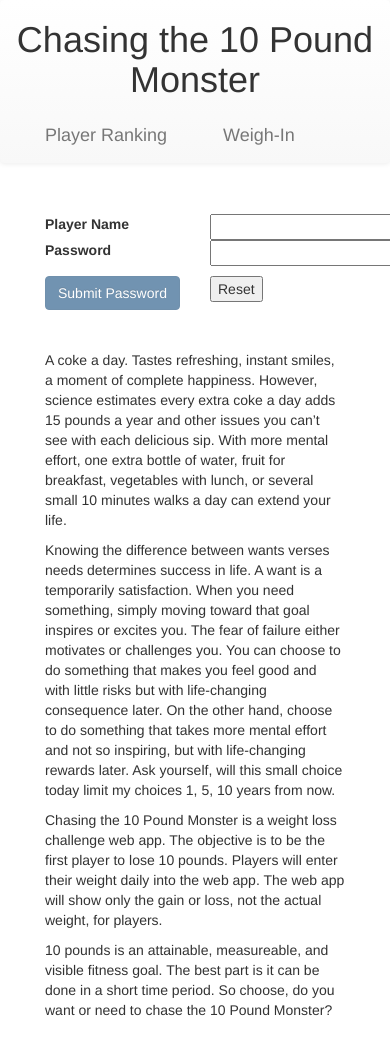
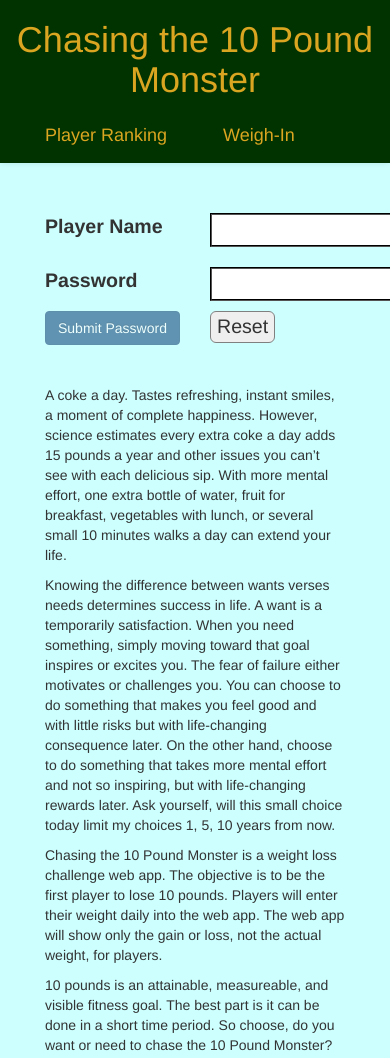
Before and after one commit to jcsmileyjr/10MON, a plain HTML site: page index.html in a window 390 px wide. Shown: the top 1058 px of the page. Before the commit the page ends 1030 px from the top, so only its background shows below. Drawn offline with nearby package versions, Linux system fonts and the light colour scheme; some packages are replaced by stand-ins of ours; a script that the page names is missing.

Commit message:
Issues #10 & #11 Add CSS fonts and colors to App
1. Applied css primary colors to:
- sky blue to body
- dark pine green to nav
- goldenrod to nav fonts
2. Add comments to all CSS rules and message variable html
3. Input, labels, and Ranking page's text bigger with font-size
percentages
4. Fix Minor bugs
- change input type logIn page  to password
- Ranking page's ranking title align with index numbers

```diff
--- a/10MON.css
+++ b/10MON.css
@@ -1,7 +1,53 @@
+                                    /*NAVIGATION Code*/
+/*centers the page titles and nav app title*/
 h1, h2 {
     text-align: center;
 }
 
+/* right side align Player Ranking nav link*/
 .navLinkTextRight {
     text-align: right;
 }
+
+                                    /* INPUT BUTTON Code*/
+/* increase font-size of user input boxes and labels*/
+input, label {
+    font-size: 140%;
+}
+
+/* Enlarge the input boxe border, add background color, border color (CCFFCC), add margin and padding*/
+input {
+        border-style: groove;
+        border-color: black;
+}
+
+/* sets a different border for reset buttons from the regular input buttons on the logIn and weighIn pages*/
+.noBorder {
+    border-radius: 6px;
+    border-color: grey;
+    border-width: thin;
+}
+
+                                    /*BACKGROUND COLOR*/
+/* background color for middle column in body. Looking for a super light blue color.*/
+body {
+    background-color:CDFFFF;
+    min-height: 100%;
+}
+
+/* background color for nav. Looking for a medium to dark green for constrast. Dark pine green 003300 background with goldenrod font*/
+.navColor {
+    background-color: 003300;
+    color: goldenrod;
+}
+
+/* font color for nav links, goldenrod.*/
+nav h4 {
+    color: goldenrod;
+}
+
+                                    /*BODY ELEMENTS CODE*/
+
+.rankingFontSize {
+    font-size: 120%;
+}
--- a/index.html
+++ b/index.html
@@ -24,7 +24,7 @@
 <!--creates a navigation area, fixed to the top of the screen, and set it to "Bootstrap" default -->
 <nav class="navbar-default" >
   <!-- -->
-    <div class="container-fluid">
+    <div class="container-fluid navColor">
         <div class="row">
             <!--Display title of the app & link to Player Ranking Page -->
             <div class= "col-xs-12 col-sm-12 col-md-12 col-lg-12">
@@ -43,26 +43,29 @@
 </nav>
 <div class="container-fluid">
     <div class="row">
-        <div class="col-xs-0 col-sm-0 col-md-3 col-lg-3"></div><!--end of left main column  -->
-        <div class="col-xs-12 col-sm-12 col-md-6 col-lg-6" >
+        <div class="hidden-xs hidden-sm col-md-3 col-lg-3 "></div><!--end of left main column  -->
+        <div class="col-xs-12 col-sm-12 col-md-6 col-lg-6 " >
             <div class= "col-xs-12 col-sm-12 col-md-12 col-lg-12" ng-show="view=='logInPage'">
                 <form name="logInform" novalidate>
                     <!--Login Name input area -->
+                    <!--The message variable states log-in failure -->
                     <br><br><p>{{message}}</p>
                     <div class="col-xs-6 col-sm-6 col-md-6 col-lg-6">
                         <label for="inputLogInName">Player Name </label>
                     </div>
                     <div class="col-xs-6 col-sm-6 col-md-6 col-lg-6">
-                        <input name="inputlogInName" type="text" ng-model="userName" required>
+                        <input name="inputlogInName" type="text" ng-model="userName" size="15" required>
                         <!--input field validation. Checking for if valid and if field been clicked on and left empty-->
                         <span ng-show="logInform.inputLogInName.$invalid && !logInform.inputLogInName.$pristine">Required!</span>
                     </div>
                     <!--Login password input area -->
                     <div class="col-xs-6 col-sm-6 col-md-6 col-lg-6">
+                        <br>
                         <label for="inputLogInpwd">Password </label>
                     </div>
                     <div class="col-xs-6 col-sm-6 col-md-6 col-lg-6">
-                        <input name="inputlogInpwd" type="text" ng-model="userPwd" required>
+                        <br>
+                        <input name="inputlogInpwd" type="password" ng-model="userPwd" size="15" required>
                         <!--input field validation. Checking for if valid and if field been clicked on and left empty-->
                         <span ng-show="logInform.inputLogInpwd.$invalid && !logInform.inputLogInpwd.$pristine">Required!</span>
                         <p>{{fail}}<p>
@@ -72,7 +75,7 @@
                     <button type="submit" name="submit" ng-disabled="logInform.$invalid" class="btn btn-primary btn-md" ng-click="logIn(userName, userPwd)">Submit Password</button>
                     </div>
                     <div class="col-xs-6 col-sm-6 col-md-6 col-lg-6">
-                        <input type="reset">
+                        <input type="reset" class="noBorder">
                     </div>
 
                 </form>
@@ -98,6 +101,7 @@
             </div><!--end of Ranking Page title-->
 
             <div class="container-fluid">
+                <div class="row">
                     <div class= "col-xs-4 col-sm-4 col-md-4 col-lg-4">
                     <h4>Ranking</h4>
                     </div><!--end of Ranking title-->
@@ -107,7 +111,8 @@
                     <div class= "col-xs-4 col-sm-4 col-md-4 col-lg-4">
                         <h4>Weight Loss</h4>
                     </div><!--end of Weight loss title-->
-                <div class="row" ng-repeat="x in newArray | orderBy:'-weightLoss'">
+                </div>
+                <div class="row rankingFontSize" ng-repeat="x in newArray | orderBy:'-weightLoss'">
 
                     <div class= "col-xs-4 col-sm-4 col-md-4 col-lg-4">
                         {{$index + 1}}
@@ -132,7 +137,7 @@
                         <label for="inputWeighIn">{{currentUser}}, Please Enter Your Weight </label><br><br>
                     </div>
                     <div class="col-xs-12 col-sm-12 col-md-12 col-lg-12 text-center">
-                        <input name="inputWeighIn" type="number" ng-model="weight" required>
+                        <input name="inputWeighIn" type="number" ng-model="weight" size="15" required>
                         <!--input field validation. Checking for if valid and if field been clicked on and left empty-->
                         <span ng-show="weighInform.inputWeighIn.$invalid && !weighInform.inputWeighIn.$pristine">Required!</span>
                         <p>{{fail}}<p>
@@ -141,8 +146,8 @@
                     <!--submit new suspects button "disable" till valid validation-->
                     <button type="submit" name="submitWeight" ng-disabled="weighInform.$invalid" class="btn btn-primary btn-sm" ng-click="weighIn(weight)">Submit</button>
                     </div>
-                    <div class="col-xs-6 col-sm-6 col-md-6 col-lg-6">
-                        <input type="reset">
+                    <div class="col-xs-6 col-sm-6 col-md-6 col-lg-6 ">
+                        <input type="reset" class="noBorder" >
                     </div>
             </form>
             <div class= "col-xs-12 col-sm-12 col-md-12 col-lg-12">
@@ -155,7 +160,7 @@
 
         </div><!--end of Weigh-In Page-->
         </div><!--end of central main column-->
-        <div class="col-xs-0 col-sm-0 col-md-3 col-lg-3"></div><!--end of right main column-->
+        <div class="hidden-xs hidden-sm col-md-3 col-lg-3 "></div><!--end of right main column-->
     </div><!--end of row that contains the body -->
 
 </div><!--end of container of the row that contains the body -->
```
Lines whose indentation alone changed are shown as unchanged.
